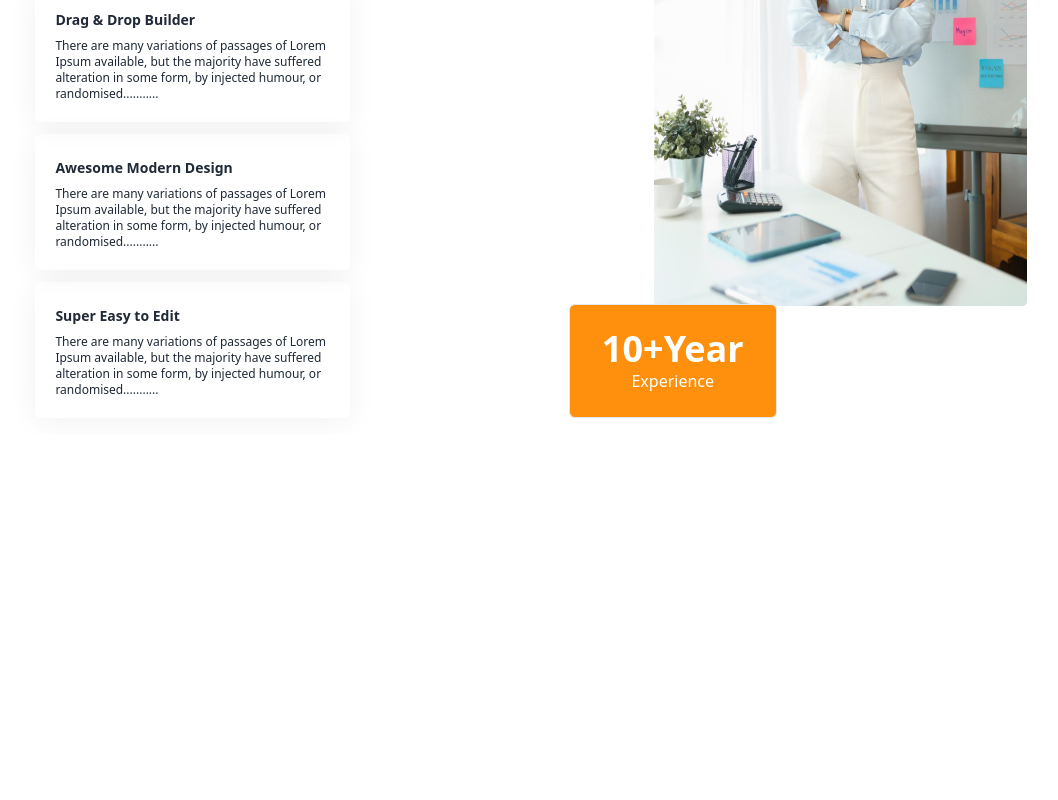
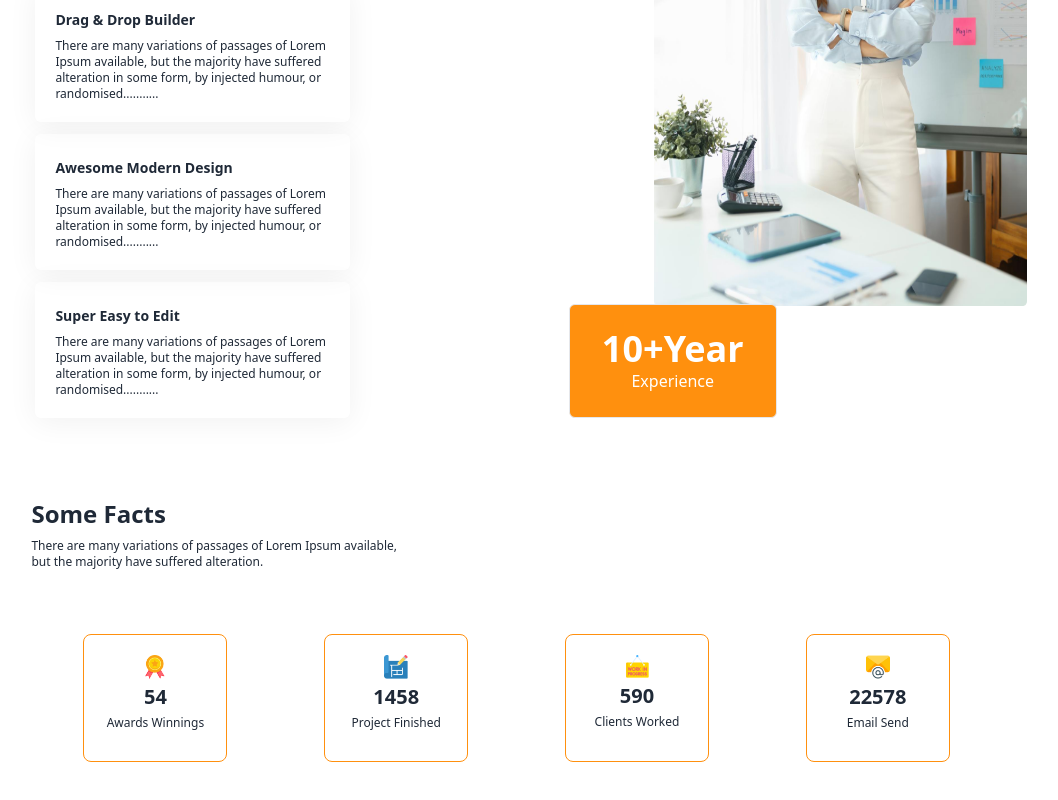
Before and after one commit to Riad123456789/Architects-project, a React (Vite) app: page / in a window 1280 px wide. Shown: the part 1909-2709 px from the top of the page, without its empty margins (147-1205 px from the left). Before the commit the page ends 2343 px from the top, so only its background shows below. Built offline with nearby package versions, Linux system fonts and the light colour scheme.

Commit message:
awards section are done

```diff
--- a/src/App.jsx
+++ b/src/App.jsx
@@ -1,3 +1,4 @@
+import Awards from "./Components/Awards"
 import Banner from "./Components/Banner"
 import Experience from "./Components/Experience"
 import Features from "./Components/Features"
@@ -17,6 +18,7 @@ function App() {
       </div>
       <Features></Features>
       <Experience></Experience>
+      <Awards></Awards>
     </div>
   )
 }
--- /dev/null
+++ b/src/Components/Awards.jsx
@@ -0,0 +1,41 @@
+import img from "../assets/images/icons/ribon.png"
+import img1 from "../assets/images/icons/customers.png"
+import img2 from "../assets/images/icons/projects.png"
+import img3 from "../assets/images/icons/email.png"
+
+const Awards = () => {
+    return (
+        <div className="mt-16 mb-10 md:w-[90%]  lg:w-[74%] mx-auto">
+            <div className="space-y-2 ml-3">
+                <h1 className="text-2xl font-bold">Some Facts</h1>
+                <p className="text-xs w-96" >There are many variations of passages of Lorem Ipsum available, but the majority have suffered alteration.</p>
+            </div>
+            <div className=" grid grid-cols-2 md:grid-cols-4 mt-8 gap-3 ml-9 md:mt-11 md:ml-4 lg:mt-16  lg:ml-16 lg:gap-20">
+                <div className="text-center border border-[#FF900E] w-36 space-y-1 pt-5 rounded-lg h-32">
+                    <img className="r w-6 mx-auto" src={img} alt="" />
+                    <p className="font-bold text-xl">54</p>
+                    <p className="text-xs">Awards Winnings</p>
+                </div>
+                <div className="text-center border border-[#FF900E] w-36 space-y-1 pt-5 rounded-lg h-32">
+                    <img className="r w-6 mx-auto" src={img2} alt="" />
+                    <p className="font-bold text-xl">1458</p>
+                    <p className="text-xs">Project Finished</p>
+                </div>
+                <div className="text-center border border-[#FF900E] w-36 space-y-1 pt-5 rounded-lg h-32">
+                    <img className="r w-6 mx-auto" src={img1} alt="" />
+                    <p className="font-bold text-xl">590</p>
+                    <p className="text-xs">Clients Worked</p>
+                </div>
+                <div className="text-center border border-[#FF900E] w-36 space-y-1 pt-5 rounded-lg h-32">
+                    <img className="r w-6 mx-auto" src={img3} alt="" />
+                    <p className="font-bold text-xl">22578</p>
+                    <p className="text-xs">Email Send</p>
+                </div>
+
+
+            </div>
+        </div>
+    );
+};
+
+export default Awards;
```
